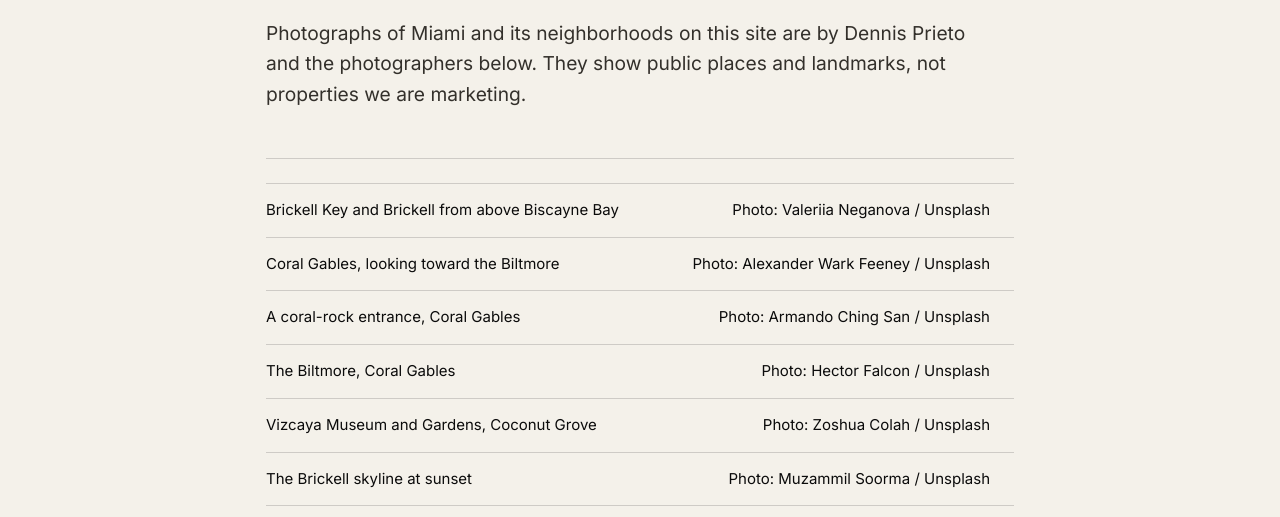
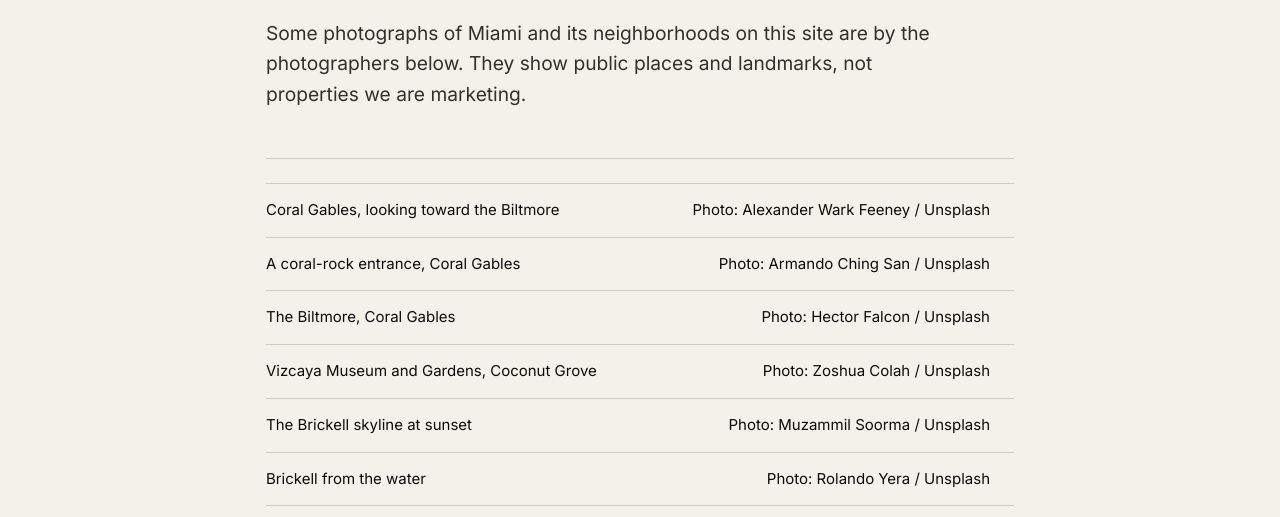
Before and after one commit to DennisPrieto/prieto-real-estate, an Astro site: page /credits in a window 1280 px wide. Shown: the part 246-763 px from the top of the page. Built offline with nearby package versions, Linux system fonts and the light colour scheme; Astro itself is replaced by a stand-in of ours.

Commit message:
New homepage hero (downtown skyline at dusk); remove photo credits from images
Co-Authored-By: Claude Opus 5.5 <noreply@anthropic.com>
Claude-Session: https://claude.ai/code/session_01FhdiNABKfUDMVqpHPTLGMv

```diff
--- a/src/components/Photo.astro
+++ b/src/components/Photo.astro
@@ -19,11 +19,9 @@ const srcset = (p.widths || widths).map((w) => `${p.src(w)} ${w}w`).join(', ');
   <div class="frame">
     <img src={p.src(1600)} srcset={srcset} sizes={sizes} alt={p.alt} loading={eager ? 'eager' : 'lazy'} fetchpriority={eager ? 'high' : undefined} decoding="async" style={`object-position:${position}`} referrerpolicy="no-referrer-when-downgrade" />
   </div>
-  {caption && (
+  {caption && !overlayCredit && (
     <figcaption>
       <span class="cap">{p.caption}</span>
-      {p.creditUrl ? <a class="cred" href={p.creditUrl} target="_blank" rel="noopener">{p.credit}</a> : <span class="cred">{p.credit}</span>}
-      {p.licenseUrl && <a class="cred" href={p.licenseUrl} target="_blank" rel="noopener license">License</a>}
     </figcaption>
   )}
 </figure>
--- a/src/data/photos.js
+++ b/src/data/photos.js
@@ -31,7 +31,7 @@ const own = (slug, max) => {
 };
 
 export const PHOTOS = {
-  hero: { ...unsplash('photo-1695776333029-d47e3f0f4e63', '5lTaDDeG9WU', 'Valeriia Neganova'), alt: 'Aerial view over Brickell Key and the Brickell skyline on Biscayne Bay, Miami', caption: 'Brickell Key and Brickell from above Biscayne Bay' },
+  hero: { ...own('hero', 1672), alt: 'The downtown Miami skyline at dusk, its lights reflected in Biscayne Bay', caption: 'Downtown Miami across Biscayne Bay at dusk' },
   'coral-gables': { ...unsplash('photo-1704236600122-56a1401023d3', '2_zGhTtzQII', 'Alexander Wark Feeney'), alt: 'Aerial view of Coral Gables looking toward the Biltmore Hotel tower', caption: 'Coral Gables, looking toward the Biltmore' },
   'coral-gables-2': { ...unsplash('photo-1560453206-259f358d64b6', '7neck4QUlT4', 'Armando Ching San'), alt: 'Coral rock entrance arch in Coral Gables', caption: 'A coral-rock entrance, Coral Gables' },
   biltmore: { ...unsplash('photo-1779650829639-f6a34d2d34a6', 'BVT-ZnecBNk', 'Hector Falcon'), alt: 'The Biltmore Hotel in Coral Gables, its tower and arches among tropical landscaping', caption: 'The Biltmore, Coral Gables' },
--- a/src/pages/credits.astro
+++ b/src/pages/credits.astro
@@ -4,9 +4,9 @@ import Legal from '../components/Legal.astro';
 import { ALL_PHOTOS } from '../data/photos.js';
 ---
 <Base title="Photo credits" description="Credits and licenses for photographs used on this site.">
-  <Legal title="Photo credits" intro="Photographs of Miami and its neighborhoods on this site are by Dennis Prieto and the photographers below. They show public places and landmarks, not properties we are marketing.">
+  <Legal title="Photo credits" intro="Some photographs of Miami and its neighborhoods on this site are by the photographers below. They show public places and landmarks, not properties we are marketing.">
     <ul class="credits">
-      {ALL_PHOTOS.map((p) => (
+      {ALL_PHOTOS.filter((p) => p.kind !== 'own').map((p) => (
         <li>
           <span>{p.caption}</span>
           {p.creditUrl ? <a href={p.creditUrl} target="_blank" rel="noopener">{p.credit}</a> : <span>{p.credit}</span>}
```
Also changed, not shown: public/img/own/hero-1280.webp (added), public/img/own/hero-1672.webp (added), public/img/own/hero-640.webp (added), public/img/own/hero-960.webp (added).
